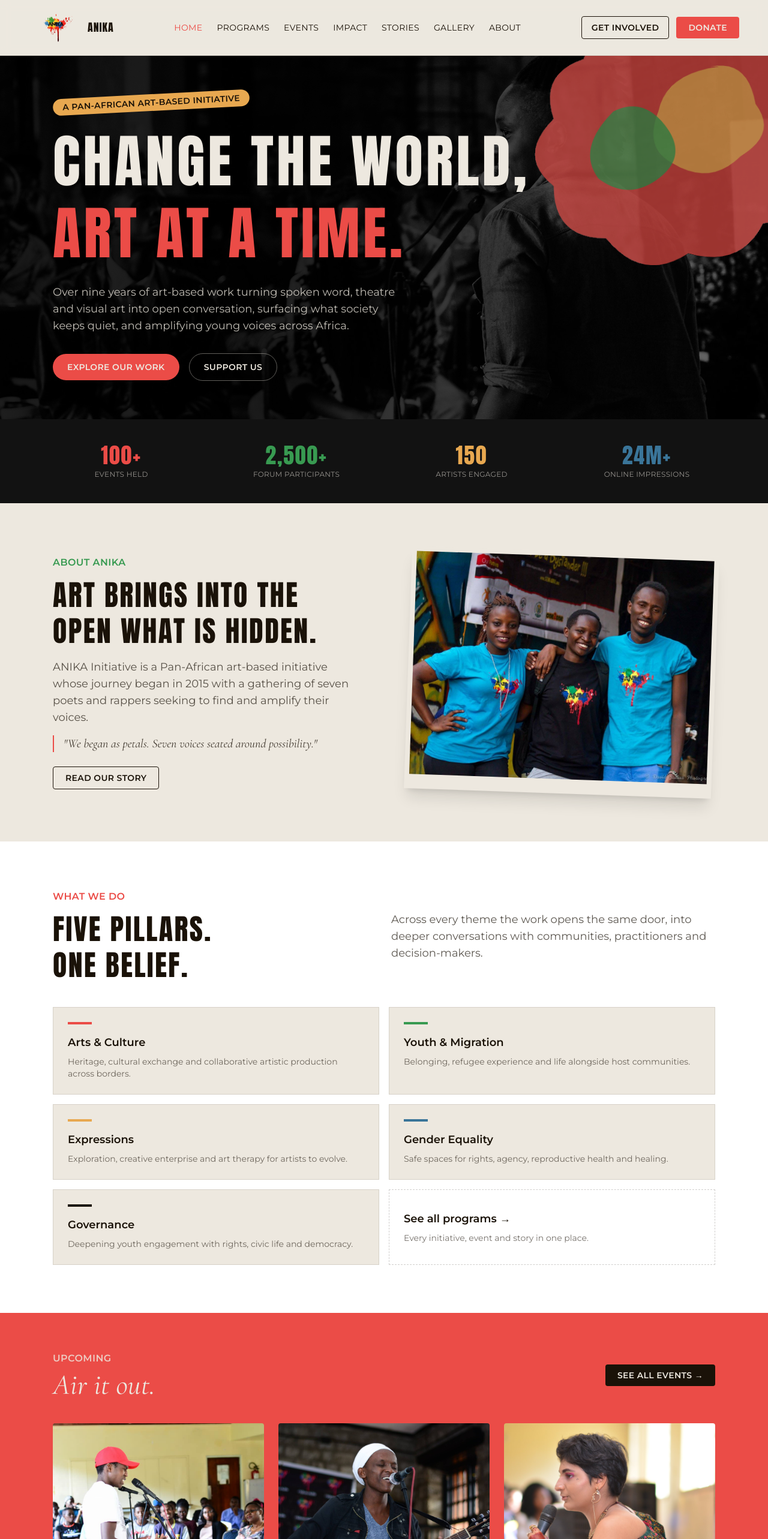
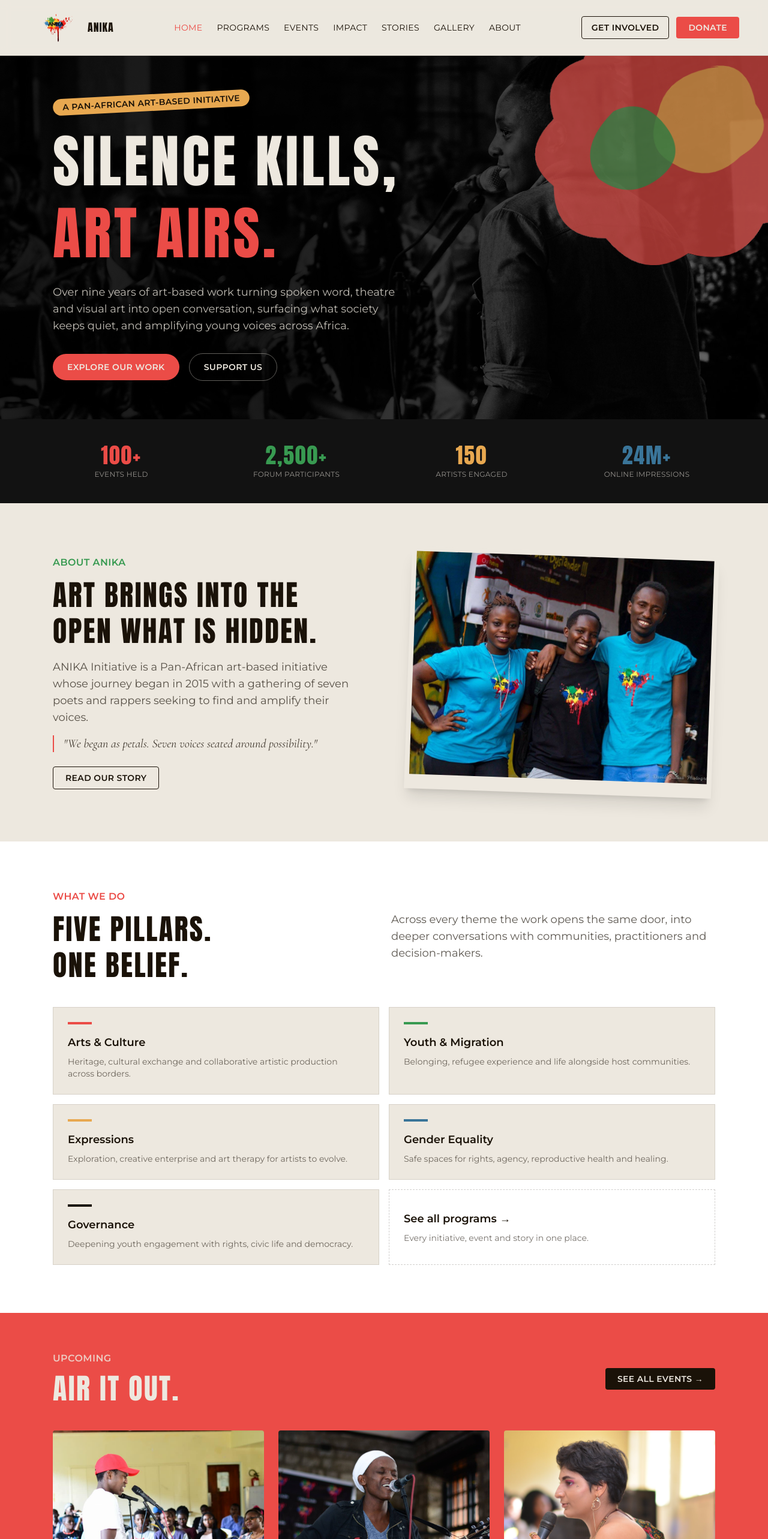
Before and after one commit to Jkosencha/Anika-Initiative, a React (Vite) app: page / in a window 1280 px wide. Shown: the top 2566 px of the page at 60% size. Built offline with nearby package versions, Linux system fonts and the light colour scheme.

Commit message:
Update hero headline and change events heading to Anton

```diff
--- a/src/pages/Home.jsx
+++ b/src/pages/Home.jsx
@@ -55,9 +55,9 @@ function Home() {
               A Pan-African art-based initiative
             </span>
             <h1 className="mt-6 font-display text-5xl uppercase leading-tight sm:text-8xl">
-              Change the world,
+              Silence kills,
               <br />
-              <span className="text-coral">art at a time.</span>
+              <span className="text-coral">art airs.</span>
             </h1>
             <p className="mt-6 max-w-xl font-body text-lg text-cream/80">
               Over nine years of art-based work turning spoken word, theatre and visual art into
@@ -168,7 +168,7 @@ function Home() {
           <div className="flex flex-wrap items-center justify-between gap-4">
             <div>
               <p className="font-body text-base font-semibold uppercase tracking-wide text-cream/80">Upcoming</p>
-              <h2 className="mt-2 font-editorial text-5xl italic">Air it out.</h2>
+              <h2 className="mt-2 font-display text-4xl uppercase leading-tight sm:text-5xl">Air it out.</h2>
             </div>
             <NavLink
               to="/events"
```
